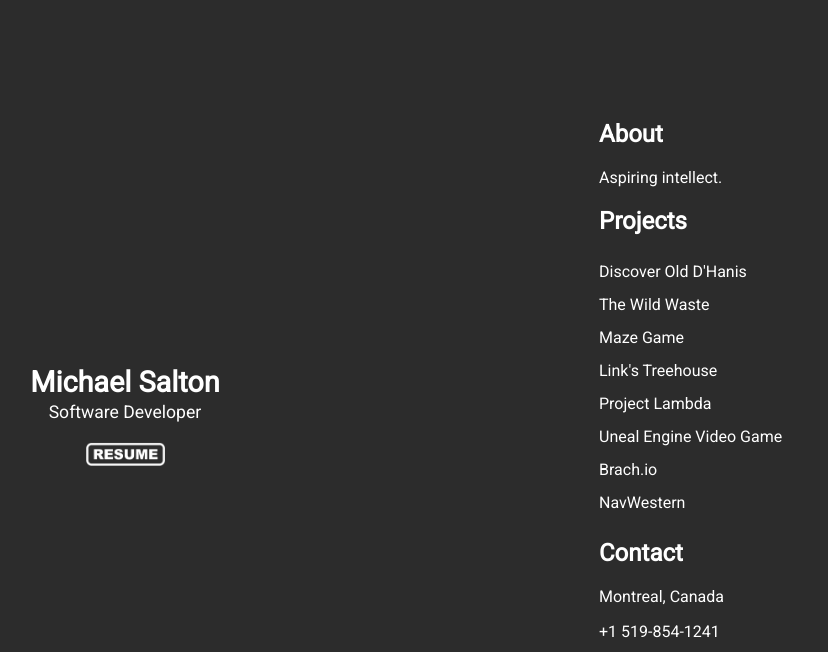
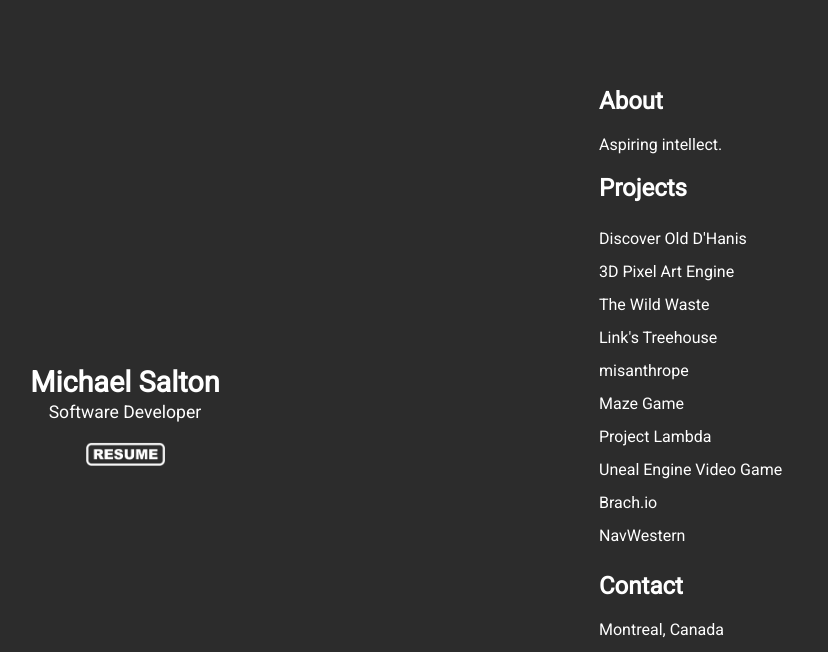
Before and after one commit to michaelsalton/website, a website: page index.html in a window 1280 px wide. Shown: the top 652 px of the page, without its empty margins (199-1027 px from the left). Drawn offline with Linux system fonts and the light colour scheme.

Commit message:
updated projects and resume

```diff
--- a/index.html
+++ b/index.html
@@ -28,9 +28,11 @@
                     <p>Aspiring intellect.</p>
                     <h2>Projects</h2>
                     <a href="https://github.com/michaelsalton/DHanis-Virtual-Exhibition", target="blank">Discover Old D'Hanis</a>
+                    <a href="https://github.com/michaelsalton/3D-Pixel-Art-Engine", target="blank">3D Pixel Art Engine</a>
                     <a href="https://github.com/michaelsalton/The-Wild-Waste", target="blank">The Wild Waste</a>
+                    <a href="https://github.com/michaelsalton/LinksHouse", target="blank">Link's Treehouse</a>
+                    <a href="https://github.com/michaelsalton/misanthrope", target="blank">misanthrope</a>
                     <a href="https://github.com/michaelsalton/The-Maze-Game", target="blank">Maze Game</a>
-                    <a href="https://github.com/michaelsalton/LinksHouse", target="blank">Link's Treehouse</a>
                     <a href="https://github.com/michaelsalton/ProjectLambda", target="blank">Project Lambda</a>
                     <a href="https://www.tiktok.com/@michaelsalton/video/6843917949510733061?is_copy_url=1&is_from_webapp=v1", target="blank">Uneal Engine Video Game</a>
                     <a href="https://github.com/michaelsalton/Brachio", target="blank">Brach.io</a>
```
Also changed, not shown: 1 other file.
